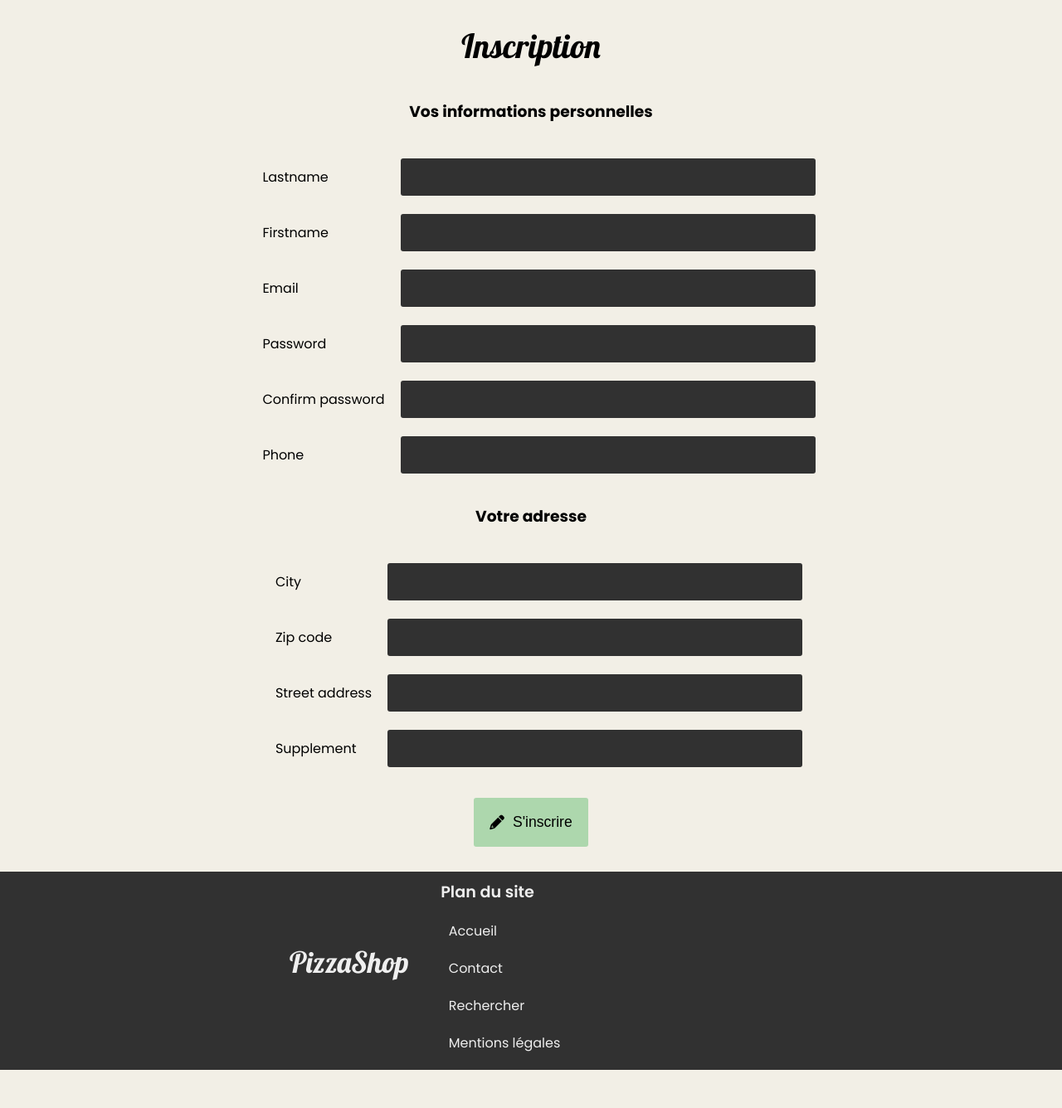
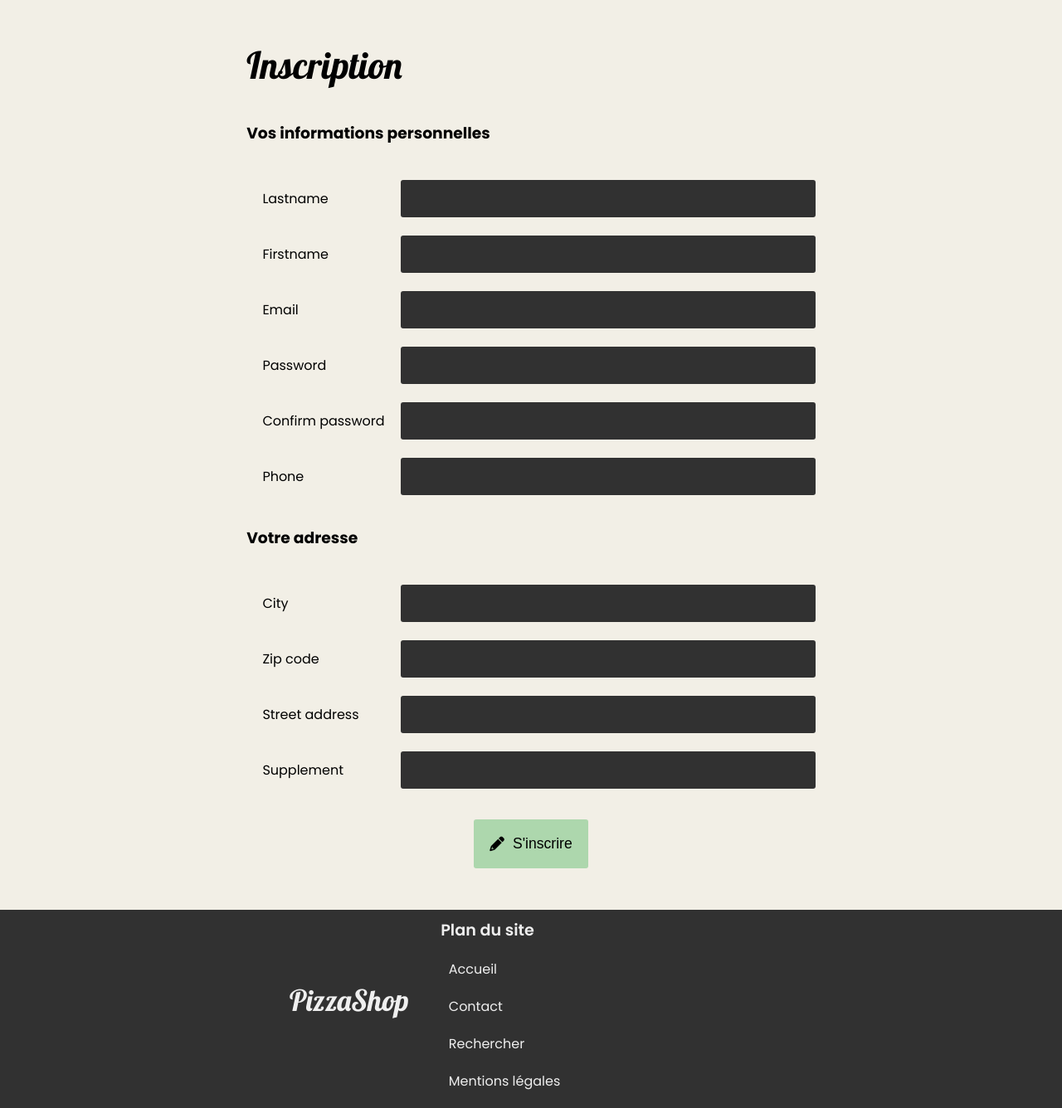
Before and after one commit to N1Code7/project-pizzashop, a Symfony app: template templates/security/registration.html.twig in a window 1280 px wide. Shown: the part 70-1406 px from the top of the page at 83% size. Before the commit the page ends 1360 px from the top, so only its background shows below. Run offline with Twig, Linux system fonts and the light colour scheme; the template is opened without the code that fills it, so the values that code supplies are empty; form fields are guessed from the names that the template uses; some libraries are stand-ins or nearby versions; some web fonts are replaced.

Commit message:
:lipstick: adjust form style (elements alignment & margin)

```diff
--- a/public/style.css
+++ b/public/style.css
@@ -34,7 +34,7 @@ h2 {
 }
 
 h1 {
-  font-size: 2.5rem;
+  font-size: 2.8rem;
 }
 
 h2 {
@@ -48,7 +48,7 @@ header {
   min-height: 70px;
   min-width: 100vw;
   background: rgb(140, 140, 140);
-  margin-bottom: 30px;
+  margin-bottom: 50px;
 }
 
 nav {
@@ -77,7 +77,7 @@ footer {
   align-items: center;
   min-width: 100vw;
   min-height: 230px;
-  margin-top: 30px;
+  margin-top: 50px;
   padding: 0.6rem 0;
   background: rgb(49, 49, 49);
   color: rgb(239, 239, 239);
@@ -120,7 +120,6 @@ footer .right ul li a:visited {
 form {
   display: flex;
   flex-direction: column;
-  align-items: center;
   max-width: 800px;
 }
 form h3 {
--- a/sass/_global.scss
+++ b/sass/_global.scss
@@ -28,7 +28,7 @@ h2 {
 }
 
 h1 {
-  font-size: 2.5rem;
+  font-size: 2.8rem;
 }
 h2 {
   font-size: 2.2rem;
--- a/sass/components/_form.scss
+++ b/sass/components/_form.scss
@@ -1,7 +1,7 @@
 form {
   display: flex;
   flex-direction: column;
-  align-items: center;
+  // align-items: center;
   max-width: 800px;
 
   h3 {
--- a/sass/layouts/_footer.scss
+++ b/sass/layouts/_footer.scss
@@ -3,7 +3,7 @@ footer {
   align-items: center;
   min-width: 100vw;
   min-height: 230px;
-  margin-top: 30px;
+  margin-top: 50px;
   padding: 0.6rem 0;
   background: $color1;
   color: $color3;
--- a/sass/layouts/_header.scss
+++ b/sass/layouts/_header.scss
@@ -5,5 +5,5 @@ header {
   min-height: 70px;
   min-width: 100vw;
   background: $color2;
-  margin-bottom: 30px;
+  margin-bottom: 50px;
 }
--- a/templates/base.html.twig
+++ b/templates/base.html.twig
@@ -28,7 +28,9 @@
     </header>
 
     <main>
-        {% block body %}{% endblock %}
+        <div class="main-content">
+            {% block body %}{% endblock %}
+        </div>
     </main>
 
     <footer>
--- a/templates/security/registration.html.twig
+++ b/templates/security/registration.html.twig
@@ -11,7 +11,7 @@
             {{ form_start(form) }}
 
             <h3>Vos informations personnelles</h3>
-            <div class="block">
+            <div class="form-content">
                 <div class="form-group">
                     <div class="form-group-errors">
                         {{ form_errors(form.lastname)}}
@@ -77,7 +77,7 @@
             </div>
 
             <h3>Votre adresse</h3>
-            <div class="block">
+            <div class="form-content">
                 <div class="form-group">
                     <div class="form-group-errors">
                             {{ form_errors(form.city)}}
```
Also changed, not shown: 1 other file.
